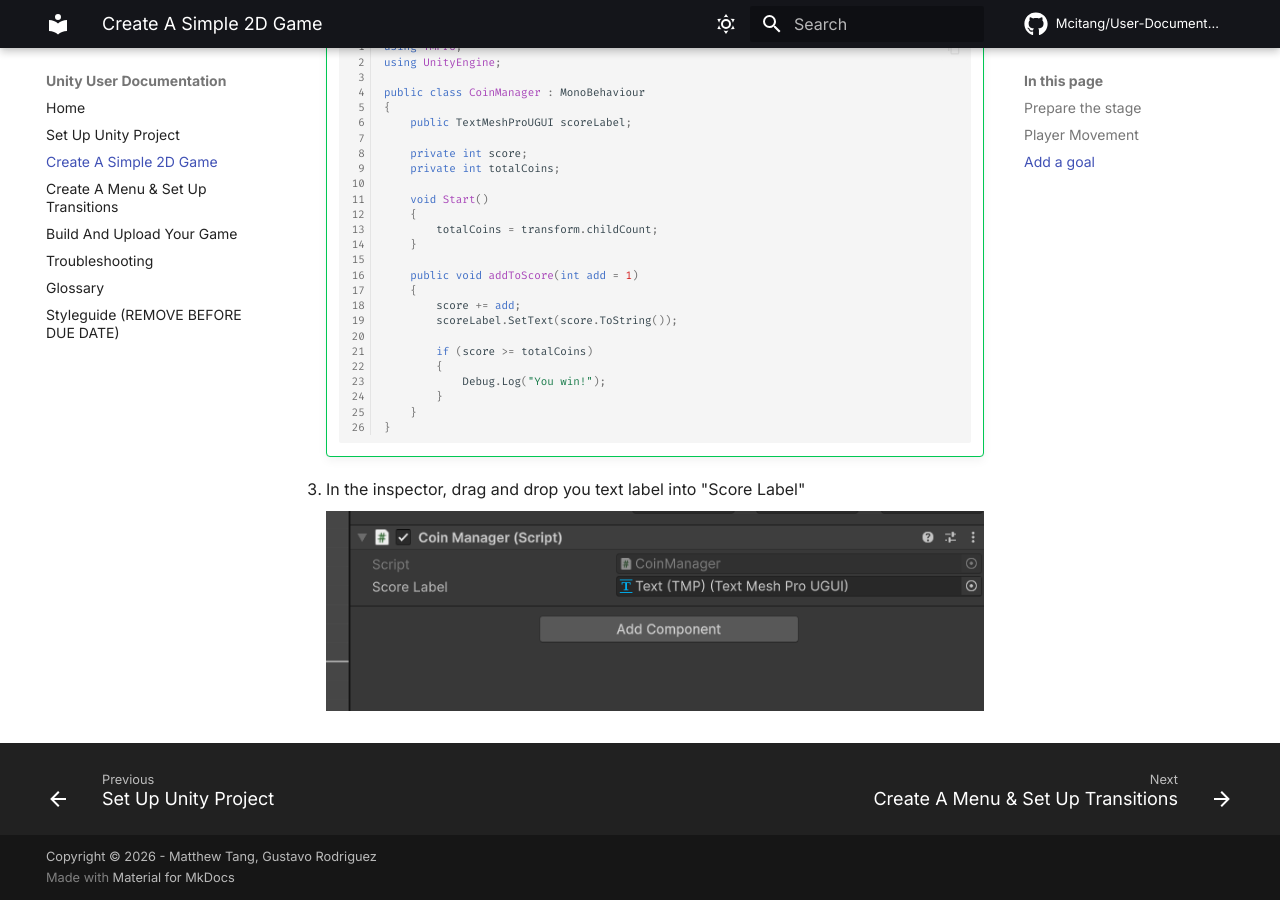
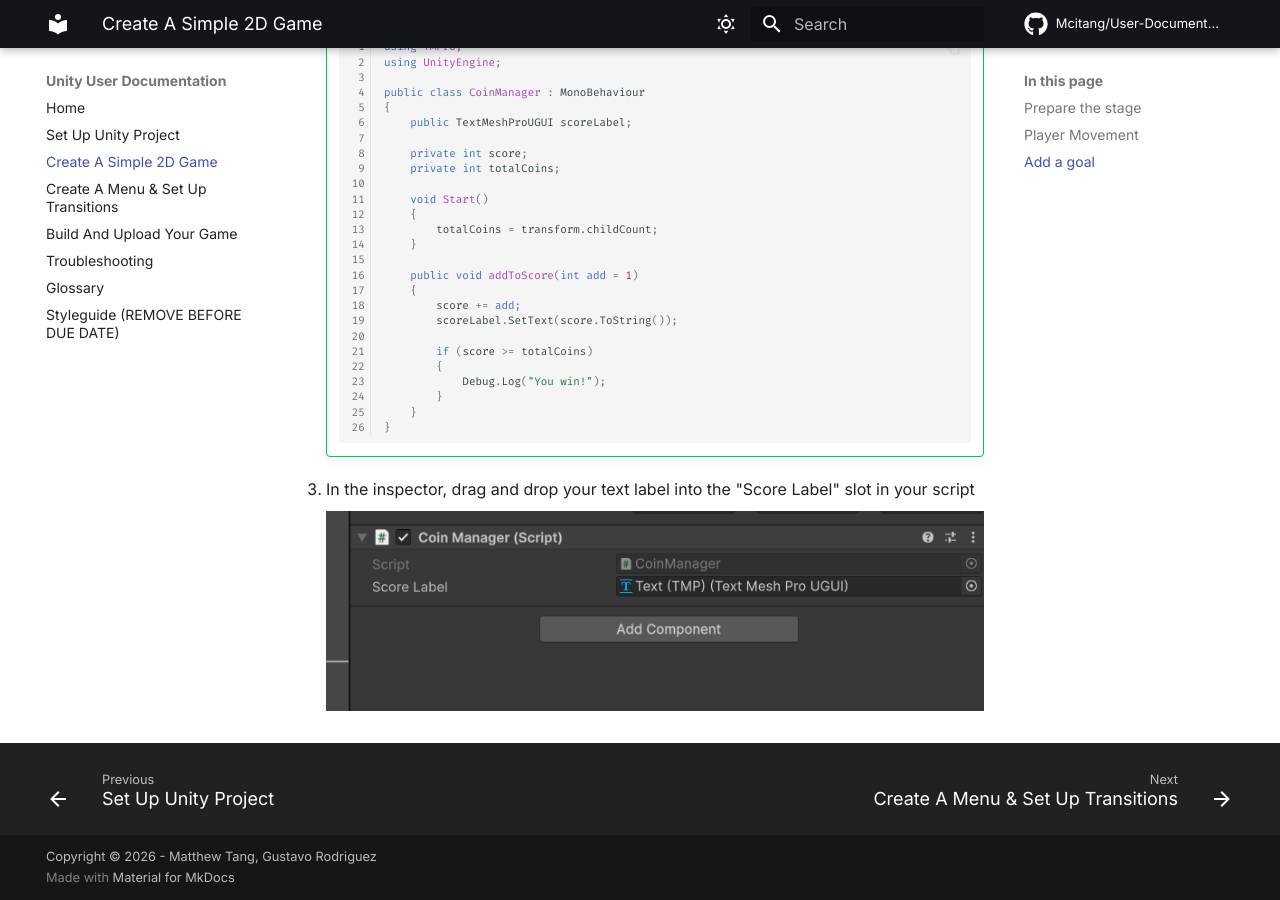
Before and after one commit to Mcitang/User-Documentation, an MkDocs documentation site: the page built from docs/make-game.md, in a window 1280 px wide and 900 px high, scrolled down 13692 px. Built offline with MkDocs 1.6.1 and Material for MkDocs 9.7.7, drawn with Linux system fonts in a browser that asks for light colours; emoji names are drawn with the system emoji font; comment, search, counter and statistics services are not loaded.

````diff
--- a/docs/make-game.md
+++ b/docs/make-game.md
@@ -507,7 +507,7 @@
         }
         ```
 
-1. In the inspector, drag and drop you text label into "Score Label"
+1. In the inspector, drag and drop your text label into the "Score Label" slot in your script
 
     ![Score Label variable][score-label-image]{ .center }
 
````
